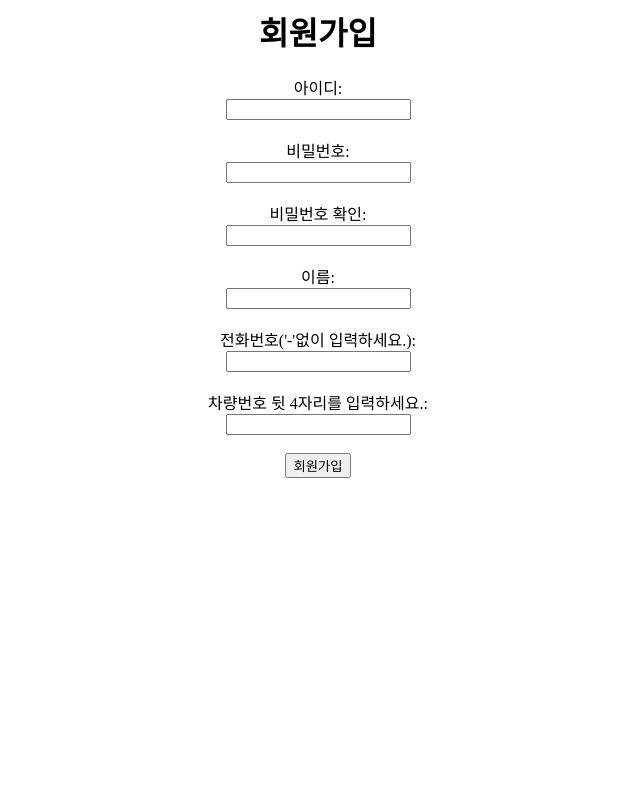
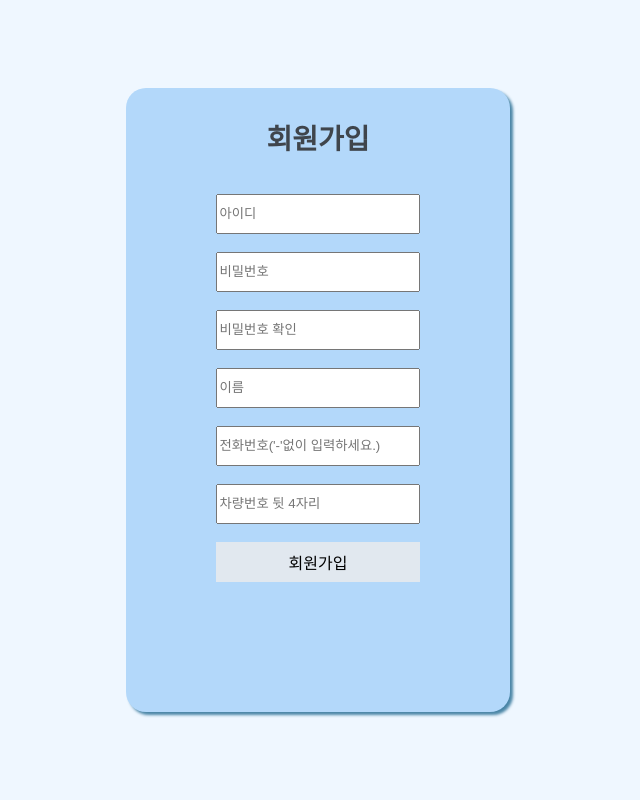
Before and after one commit to rkdcodus/Let-s-Park-, a Django app: page /accounts/signup/ in a window 1280 px wide. Shown: the whole page, without its empty margins (322-962 px from the left). Run offline with Django 5.2, Linux system fonts and the light colour scheme.

Commit message:
style: 회원가입 페이지 css 적용

```diff
--- a/LetsPark/accounts/static/css/signup.css
+++ b/LetsPark/accounts/static/css/signup.css
@@ -0,0 +1,51 @@
+body {
+  background-color: #eff7ff;
+  margin: 0;
+  position: relative;
+}
+
+.wrapper {
+  position: absolute;
+  left: 50%;
+  top: 50%;
+  transform: translate(-50%, -50%);
+  background-color: #b3d8fa;
+  width: 30vw;
+  height: 78vh;
+  text-align: center;
+  border-radius: 20px;
+  box-shadow: 3px 3px 3px #4985a6;
+}
+
+h1 {
+  color: #2a2b2cd8;
+  font-size: 3.5vh;
+  text-decoration: none;
+  padding-top: 10px;
+}
+
+form {
+  color: #2a2b2cd8;
+}
+
+a {
+  text-decoration: none;
+  color: #21307bd8;
+  font-weight: bolder;
+}
+
+input {
+  width: 16vw;
+  height: 40px;
+}
+
+#signupBtn {
+  font-size: 2vh;
+  background-color: #e1e8ef;
+  border: none;
+  cursor: pointer;
+}
+
+#signupBtn:hover {
+  background-color: #3192f356;
+}
--- a/LetsPark/accounts/templates/signup.html
+++ b/LetsPark/accounts/templates/signup.html
@@ -1,31 +1,41 @@
+{% load static %}
 <html>
   <head>
     <meta charset="utf-8" />
+    <link rel="stylesheet" href="{% static 'css/signup.css' %}" />
     <title>회원가입</title>
   </head>
   <body>
     <div class="wrapper" style="text-align: center">
       <h1>회원가입</h1>
       <form method="POST">
-        {% csrf_token %} 아이디: <br />
-        <input name="user_id" type="text" />
+        {% csrf_token %} <br />
+        <input name="user_id" type="text" placeholder="아이디" />
         <br /><br />
-        비밀번호: <br />
-        <input name="password1" type="password" />
+        <input name="password1" type="password" placeholder="비밀번호" />
         <br /><br />
-        비밀번호 확인: <br />
-        <input name="password2" type="password" />
+        <input name="password2" type="password" placeholder="비밀번호 확인" />
         <br /><br />
-        이름: <br />
-        <input name="username" type="username" />
+        <input name="username" type="username" placeholder="이름" />
         <br /><br />
-        전화번호('-'없이 입력하세요.): <br />
-        <input name="phone_number" type="phone_number" />
+        <input
+          name="phone_number"
+          type="phone_number"
+          placeholder="전화번호('-'없이 입력하세요.)"
+        />
         <br /><br />
-        차량번호 뒷 4자리를 입력하세요.: <br />
-        <input name="car_number" type="car_number" />
+        <input
+          name="car_number"
+          type="car_number"
+          placeholder="차량번호 뒷 4자리"
+        />
         <br /><br />
-        <input type="submit" class="btn btn-primary" value="회원가입" />
+        <input
+          id="signupBtn"
+          type="submit"
+          class="btn btn-primary"
+          value="회원가입"
+        />
       </form>
     </div>
   </body>
```
